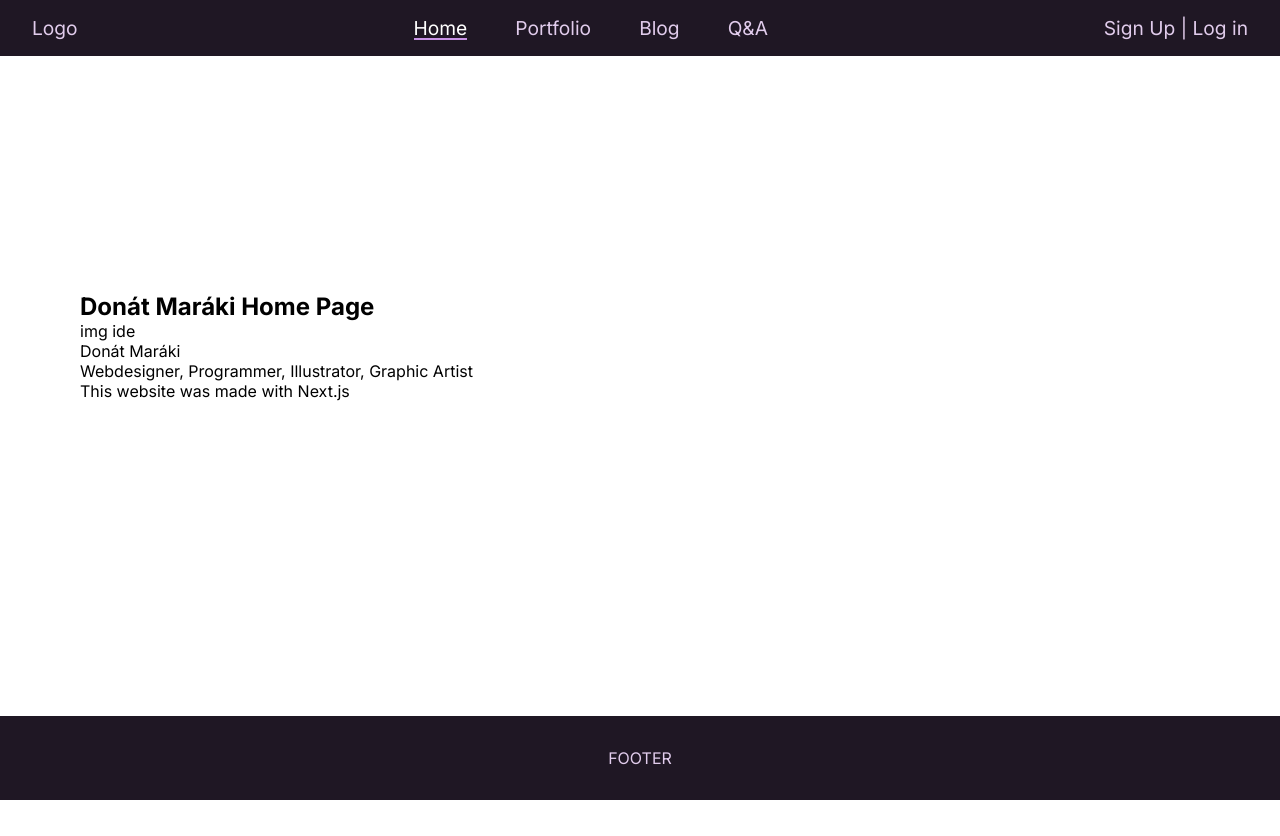
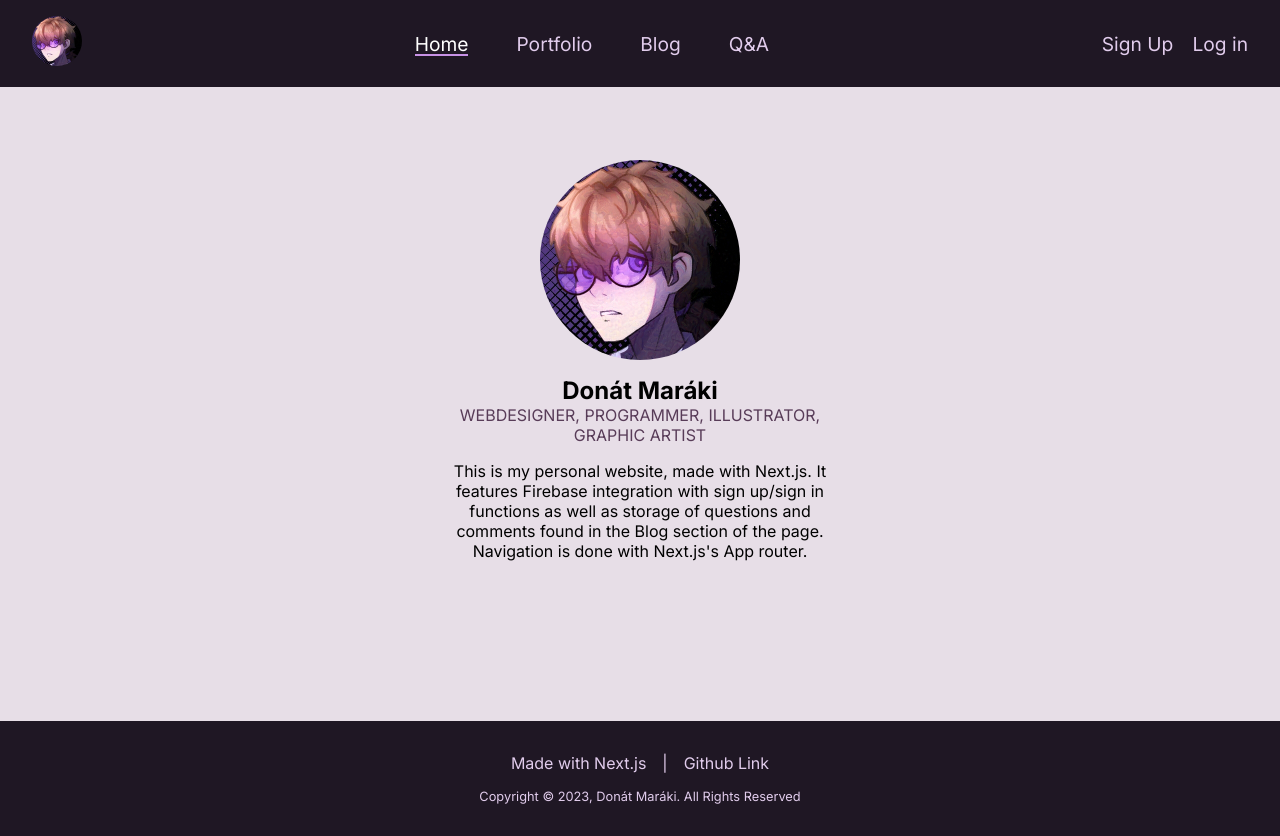
Before and after one commit to mdonit/doniblog, a Next.js app: page / in a window 1280 px wide. Before the commit the page ends 800 px from the top, so only its background shows below. Built offline with nearby package versions, Linux system fonts and the light colour scheme; no server answers.

Commit message:
Home page css, Nav css, Footer css

```diff
--- a/src/app/layout.tsx
+++ b/src/app/layout.tsx
@@ -3,6 +3,7 @@
 import type { Metadata } from "next";
 import { Inter } from "next/font/google";
 import Navigation from "@/components/Navigation";
+import FooterContent from "@/components/FooterContent";
 import { AuthContextProvider } from "@/context/AuthContext";
 import "@/styles/globals.css";
 
@@ -24,7 +25,7 @@ export default function RootLayout({ children }: { children: React.ReactNode })
           <main>{children}</main>
 
           <footer>
-            <p>FOOTER</p>
+            <FooterContent />
           </footer>
         </AuthContextProvider>
       </body>
--- a/src/app/page.tsx
+++ b/src/app/page.tsx
@@ -1,12 +1,20 @@
+"use client";
+import Image from "next/image";
+import styles from "@/styles/home.module.css";
+
 const Home = () => {
   return (
     <section>
-      <h1>Donát Maráki Home Page</h1>
-      <div>
-        <p>img ide</p>
-        <p>Donát Maráki</p>
-        <p>Webdesigner, Programmer, Illustrator, Graphic Artist</p>
-        <p>This website was made with Next.js</p>
+      <div className={styles.home}>
+        <Image priority src="/den.jpg" alt="me" width="200" height="200" className={styles.pfp} draggable="false" onContextMenu={(e) => e.preventDefault()} />
+        <h1>Donát Maráki</h1>
+        <div>
+          <p className={styles.pos}>Webdesigner, Programmer, Illustrator, Graphic Artist</p>
+          <p>
+            This is my personal website, made with Next.js. It features Firebase integration with sign up/sign in functions as well as storage of questions and comments found in the Blog section of
+            the page. Navigation is done with Next.js's App router.
+          </p>
+        </div>
       </div>
     </section>
   );
--- a/src/components/AuthOptions.tsx
+++ b/src/components/AuthOptions.tsx
@@ -30,7 +30,7 @@ const AuthOptions = ({ toggleModal }: ToggleModal) => {
         </div>
       ) : (
         <div>
-          <span onClick={() => toggleModal(false)}>Sign Up | </span>
+          <span onClick={() => toggleModal(false)}>Sign Up</span>
           <span onClick={() => toggleModal(true)}>Log in</span>
         </div>
       )}
--- /dev/null
+++ b/src/components/FooterContent.tsx
@@ -0,0 +1,21 @@
+import React from "react";
+import styles from "@/styles/footer.module.css";
+
+const FooterContent = () => {
+  return (
+    <div className={styles.footer}>
+      <div className={styles.footer_top}>
+        <span>Made with Next.js</span>
+        <span> | </span>
+        <span>
+          <a href="https://github.com/mdonit/doniblog" target="_blank">
+            Github Link
+          </a>
+        </span>
+      </div>
+      <span className={styles.footer_bottom}>Copyright &copy; 2023, Donát Maráki. All Rights Reserved</span>
+    </div>
+  );
+};
+
+export default FooterContent;
--- a/src/components/Navigation.tsx
+++ b/src/components/Navigation.tsx
@@ -5,6 +5,7 @@ import Link from "next/link";
 import { usePathname } from "next/navigation";
 import AuthModal from "./AuthModal";
 import styles from "@/styles/nav.module.css";
+import Image from "next/image";
 
 const Navigation = () => {
   const [modalVisible, setModalVisible] = useState<boolean>(false);
@@ -21,7 +22,9 @@ const Navigation = () => {
     <>
       {modalVisible && <AuthModal toggleModal={toggleModal} isLogin={isLogin} />}
       <nav className={styles.nav}>
-        <div>Logo</div>
+        <div>
+          <Image priority src="/den.jpg" alt="me" width="50" height="50" className={styles.pfp} draggable="false" onContextMenu={(e) => e.preventDefault()} />
+        </div>
         <ul>
           <li className={`link ${pathname === "/" ? styles.active : ""}`}>
             <Link href="/">Home</Link>
@@ -36,7 +39,7 @@ const Navigation = () => {
             <Link href="/qna">Q&A</Link>
           </li>
         </ul>
-        <div>
+        <div className={styles.authButtons}>
           <AuthOptions toggleModal={toggleModal} />
         </div>
       </nav>
--- /dev/null
+++ b/src/styles/footer.module.css
@@ -0,0 +1,14 @@
+.footer {
+  display: flex;
+  flex-direction: column;
+  justify-content: center;
+  align-items: center;
+  gap: 1rem;
+}
+.footer_top {
+  display: flex;
+  gap: 1rem;
+}
+.footer_bottom {
+  font-size: 0.8rem;
+}
--- a/src/styles/globals.css
+++ b/src/styles/globals.css
@@ -22,29 +22,23 @@ textarea {
 }
 
 body {
-  /*100% is better for mobile*/
-  /* min-height: 100vh;
-  display: flex;
-  flex-direction: column; */
   display: flex;
   flex-direction: column;
   justify-content: space-between;
   height: 100vh;
+  background-color: rgb(231, 222, 231);
 }
 
 main {
-  padding: 5rem; /*padding bottom same as footer height */
+  margin-top: 5rem;
+  padding: 5rem; /*padding bottom same as footer margin-top */
 }
 
 footer {
-  /* position: absolute;
-  left: 0;
-  bottom: 0; */
   width: 100%;
   display: flex;
   align-items: center;
   justify-content: center;
-  /* height: 5rem; */
   margin-top: 5rem;
   padding: 2rem;
   background-color: rgb(31, 23, 36);
--- /dev/null
+++ b/src/styles/home.module.css
@@ -0,0 +1,24 @@
+.home {
+  display: flex;
+  flex-direction: column;
+  align-items: center;
+}
+.home h1 {
+  margin-top: 1rem;
+}
+.home div {
+  display: flex;
+  flex-direction: column;
+  text-align: center;
+  width: 26rem;
+  gap: 1rem;
+}
+
+.pos {
+  color: rgb(88, 60, 88);
+  text-transform: uppercase;
+}
+
+.pfp {
+  border-radius: 50%;
+}
--- a/src/styles/nav.module.css
+++ b/src/styles/nav.module.css
@@ -6,6 +6,10 @@
 }
 
 .nav {
+  position: fixed;
+  top: 0;
+  left: 0;
+  width: 100%;
   padding: 1rem 2rem;
   justify-content: space-between;
   font-size: 1.2rem;
@@ -53,3 +57,15 @@
   left: 0;
   background-color: rgb(200, 146, 230);
 }
+
+.pfp {
+  border-radius: 50%;
+}
+
+.authButtons div {
+  display: flex;
+  gap: 1.2rem;
+}
+.authButtons div span {
+  cursor: pointer;
+}
```
Also changed, not shown: public/den.jpg (added).
